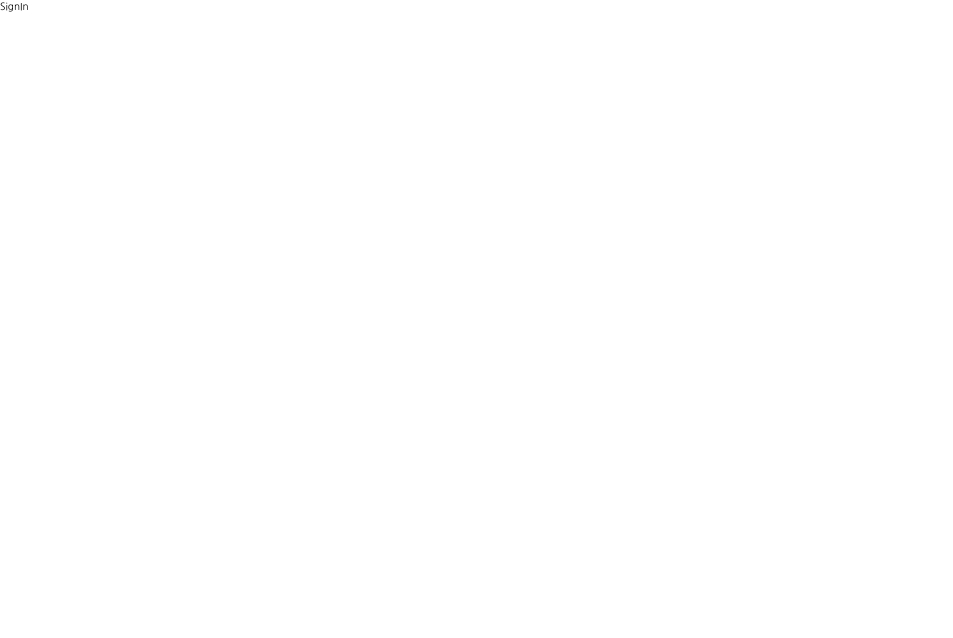
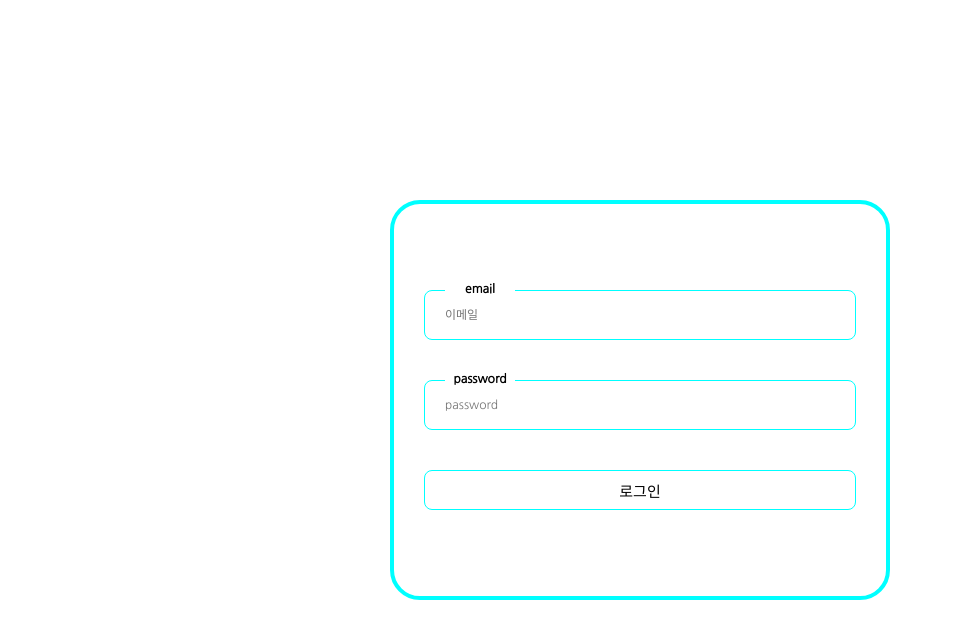
Before and after one commit to jiyong0106/lpt, a Next.js app: page /signin in a window 1280 px wide. Shown: the top 638 px of the page, without its empty margins (0-953 px from the left). Built offline with nearby package versions, Linux system fonts and the light colour scheme.

Commit message:
feat : 회원가입 데이터 연결

```diff
--- a/src/components/Atoms/input/input.module.scss
+++ b/src/components/Atoms/input/input.module.scss
@@ -7,9 +7,21 @@
   background: white;
   padding-left: 20px;
   padding-top: 17px;
+  position: relative;
 
   input{
     width: 100%;
     background: white;
   }
+
+  label{
+    width: 70px;
+    height: 20px;
+    background: white;
+    position: absolute;
+    bottom: 37px;
+    text-align: center;
+    font-weight: 600;
+
+  }
 }
--- /dev/null
+++ b/src/components/Molecules/signInForm/index.js
@@ -0,0 +1,54 @@
+import styles from "./signInForm.module.scss";
+import Button from "@/components/Atoms/button";
+import Input from "@/components/Atoms/input";
+import { useForm } from "react-hook-form";
+
+const SignInForm = () => {
+  const {
+    register,
+    setError,
+    handleSubmit,
+    watch,
+    formState: { errors },
+  } = useForm({ mode: "all" });
+
+  const onSubmit = (data) => {
+    console.log(data);
+  };
+
+  return (
+    <div className={styles.container}>
+      <form className={styles.form_container} onSubmit={handleSubmit(onSubmit)}>
+        <Input
+          id='email'
+          type='email'
+          placeholder='이메일'
+          label="email"
+          register={register("email", {
+            required: "이메일을 입력해주세요",
+          })}
+        />
+        {errors.email && (
+          <p className={styles.email_error}>{errors.email.message}</p>
+        )}
+        <Input
+          id='password'
+          type='password'
+          placeholder='password'
+          label="password"
+
+          register={register("password", {
+            required: "패스워드를 입력해주세요",
+          })}
+        />
+        {errors.password && (
+          <p className={styles.password_error}> {errors.password.message} </p>
+        )}
+
+        <Button name='로그인' />
+      </form>
+    </div>
+  );
+};
+
+export default SignInForm;
--- a/src/components/Molecules/signUp/signUpForm.module.scss
+++ b/src/components/Molecules/signInForm/signInForm.module.scss
@@ -4,10 +4,9 @@
   justify-content: center;
   align-items: center;
   height: 100vh;
-
   .form_container {
     width: 500px;
-    height: 500px;
+    height: 400px;
     padding: 30px;
     display: flex;
     flex-direction: column;
@@ -16,24 +15,17 @@
     border: 4px solid aqua;
     gap: 40px;
     position: relative;
-
-    .email_error{
+    .email_error {
       position: absolute;
-      top: 145px;
+      color: red;
+      top: 141px;
       left: 50px;
+    }
+    .password_error {
+      position: absolute;
       color: red;
-    }
-    .password_error{
-      position: absolute;
-      top: 235px;
+      top: 231px;
       left: 50px;
-      color: red;
-    }
-    .password_Confirm_error{
-      position: absolute;
-      top: 325px;
-      left: 50px;
-      color: red;
     }
   }
 }
--- /dev/null
+++ b/src/components/Molecules/signUpForm/signUpForm.module.scss
@@ -0,0 +1,39 @@
+.container {
+  display: flex;
+  flex-direction: column;
+  justify-content: center;
+  align-items: center;
+  height: 100vh;
+
+  .form_container {
+    width: 500px;
+    height: 500px;
+    padding: 30px;
+    display: flex;
+    flex-direction: column;
+    justify-content: center;
+    border-radius: 30px;
+    border: 4px solid aqua;
+    gap: 40px;
+    position: relative;
+
+    .email_error{
+      position: absolute;
+      top: 166px;
+      left: 50px;
+      color: red;
+    }
+    .password_error{
+      position: absolute;
+      top: 253px;
+      left: 50px;
+      color: red;
+    }
+    .password_Confirm_error{
+      position: absolute;
+      top: 338px;
+      left: 50px;
+      color: red;
+    }
+  }
+}
--- a/src/pages/signin/index.jsx
+++ b/src/pages/signin/index.jsx
@@ -1,8 +1,8 @@
-import React from 'react'
+import SignInForm from '@/components/Molecules/signInForm'
 
 const SignIn = () => {
   return (
-    <div>SignIn</div>
+    <SignInForm/>
   )
 }
 
--- a/src/pages/signup/index.jsx
+++ b/src/pages/signup/index.jsx
@@ -1,5 +1,5 @@
 import React from 'react'
-import SignUpForm from '@/components/Molecules/signUp'
+import SignUpForm from '@/components/Molecules/signUpForm'
 
 const SignUp = () => {
   return (
```
Also changed, not shown: src/components/Molecules/signUpForm/index.js (renamed from src/components/Molecules/signUp/index.js, +26 -5 lines), src/components/api/userSignUp.js (+20 -15 lines), src/pages/test.jsx (+22 -0 lines), src/components/Molecules/signin/index.js (deleted), src/components/Molecules/signin/signInForm.module.scss (deleted).
